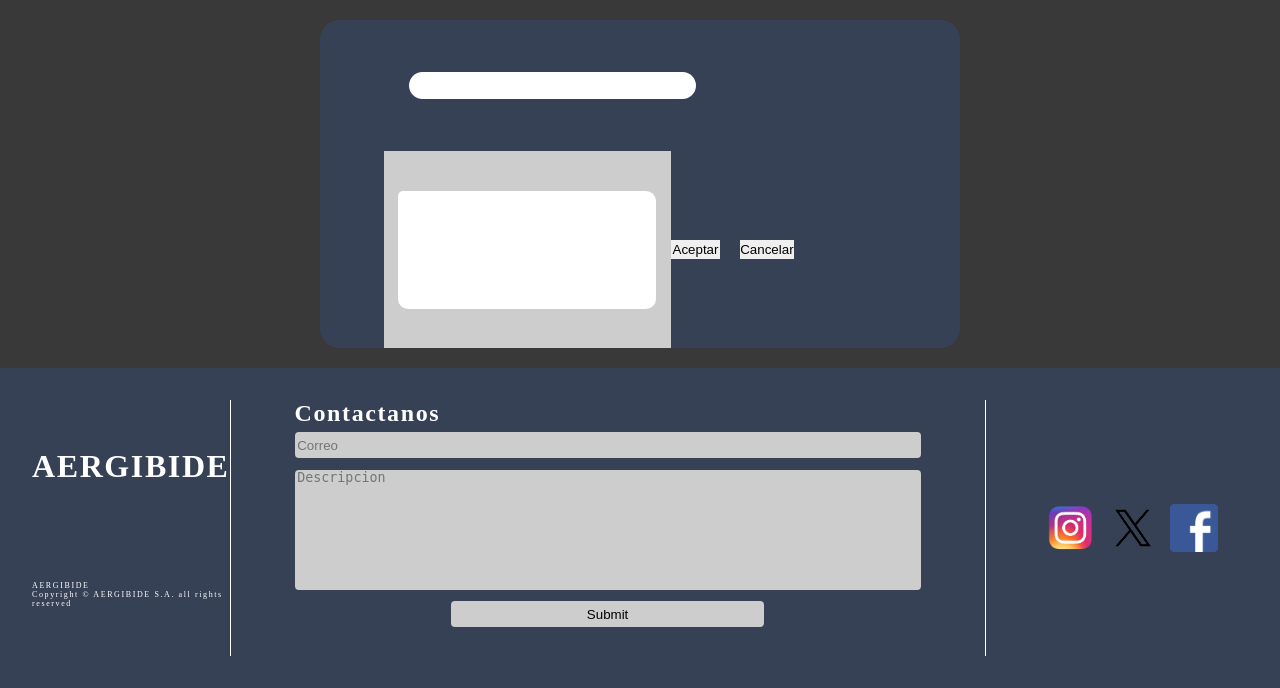
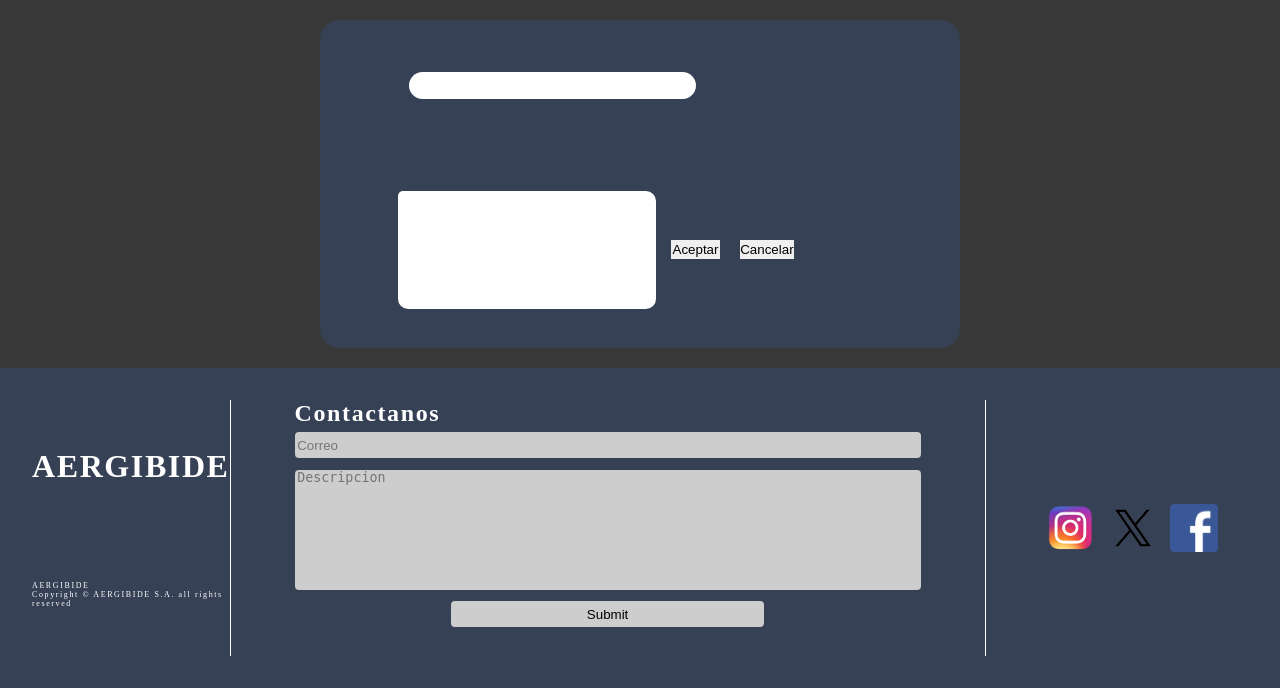
Before and after one commit to JonGaray/RETO-1, a PHP site: template view/respuesta/list.html.php in a window 1280 px wide. Shown: the part 132-820 px from the top of the page. Run offline with PHP 8.4, Linux system fonts and the light colour scheme; the template is opened without the code that fills it, so the values that code supplies are empty; some web fonts are replaced.

Commit message:
fallos arreglados

```diff
--- a/assets/styles.css
+++ b/assets/styles.css
@@ -226,7 +226,7 @@ textarea{
 .respuesta{
     width: 70%;
     height: 100%;
-    background-color: #cdcdcd;
+    background-color: #364156;
     display: flex;
     justify-content: center;
     align-items: center;
```
